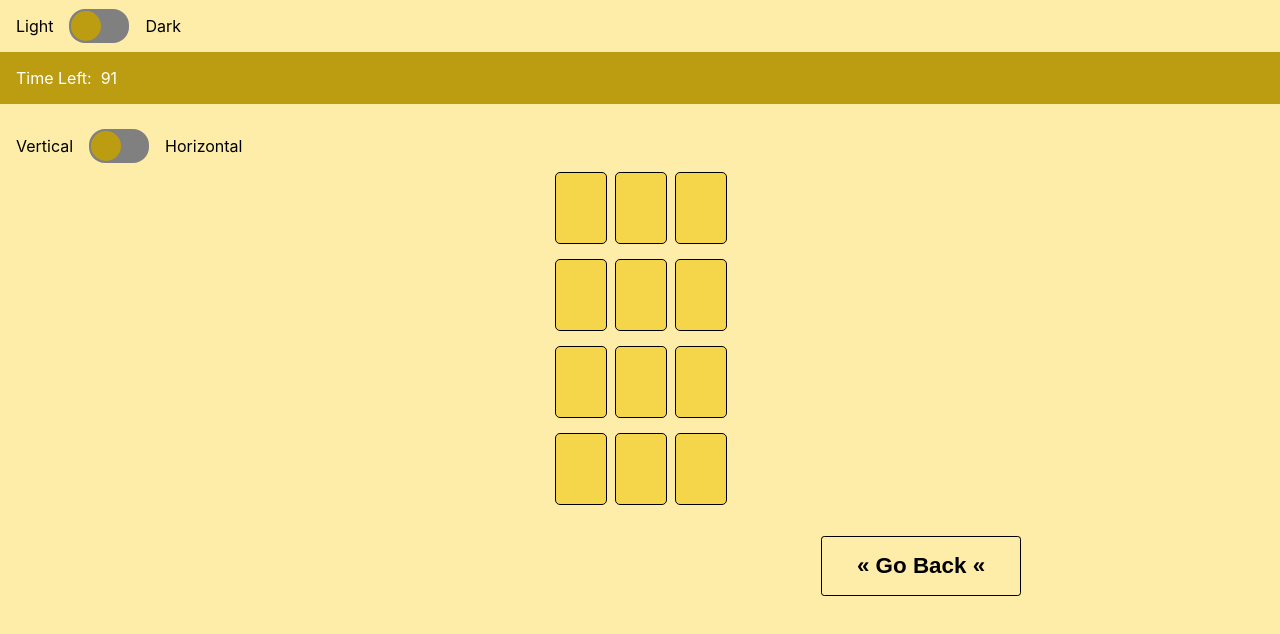
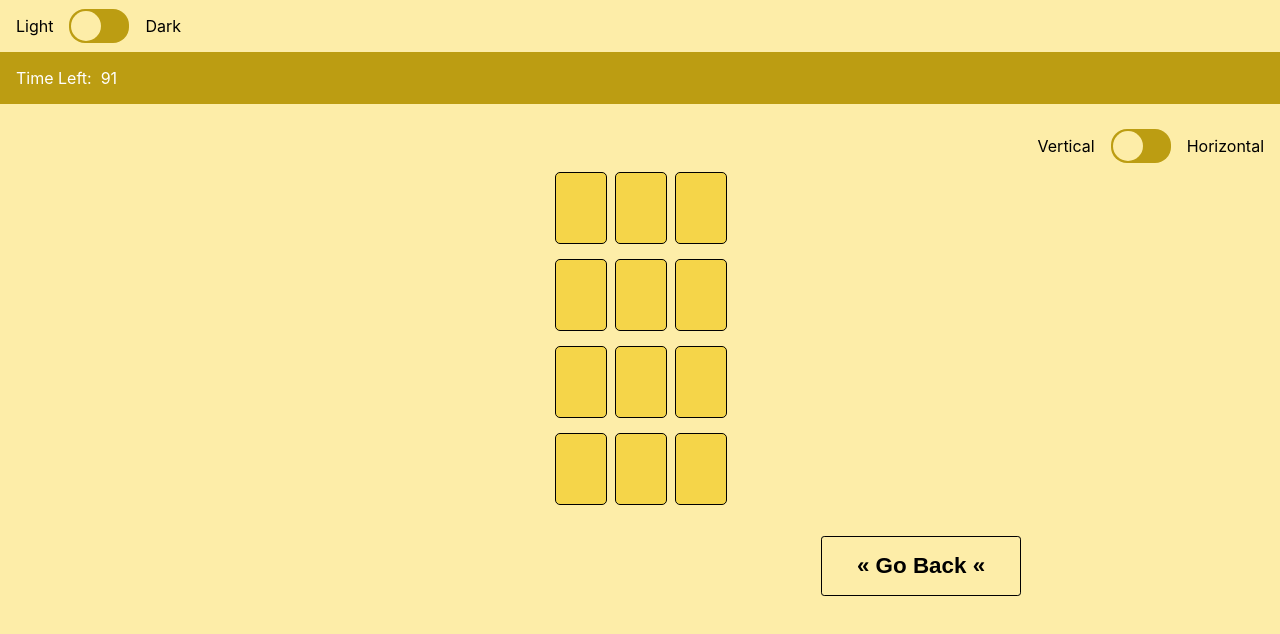
Before and after one commit to NadyaCodes/matchy-matchy, a React (Create React App) app: page / in a window 1280 px wide. Both pictures are taken after a click on the button "12". Shown: the top 634 px of the page. Built offline with nearby package versions, Linux system fonts and the light colour scheme.

Commit message:
right align vert/hor switch and adjust colors

```diff
--- a/src/App.css
+++ b/src/App.css
@@ -195,7 +195,7 @@ div.time-banner > div {
   display: inline-block;
   width: 60px;
   height: 34px;
-  background-color: grey;
+  background-color: #bc9d12;
   border-radius: 1rem;
 }
 
@@ -205,7 +205,7 @@ div.time-banner > div {
   width: 30px;
   top: 2px;
   border-radius: 50%;
-  background-color:#bc9d12;
+  background-color:#fdeda8;
 }
 
 .switchLeft {
@@ -216,6 +216,10 @@ div.time-banner > div {
   left: 28px;
 }
 
+#root > div > div:nth-child(2) > div.switch {
+  justify-content: right;
+}
+
 
 
 /* theme */
```
